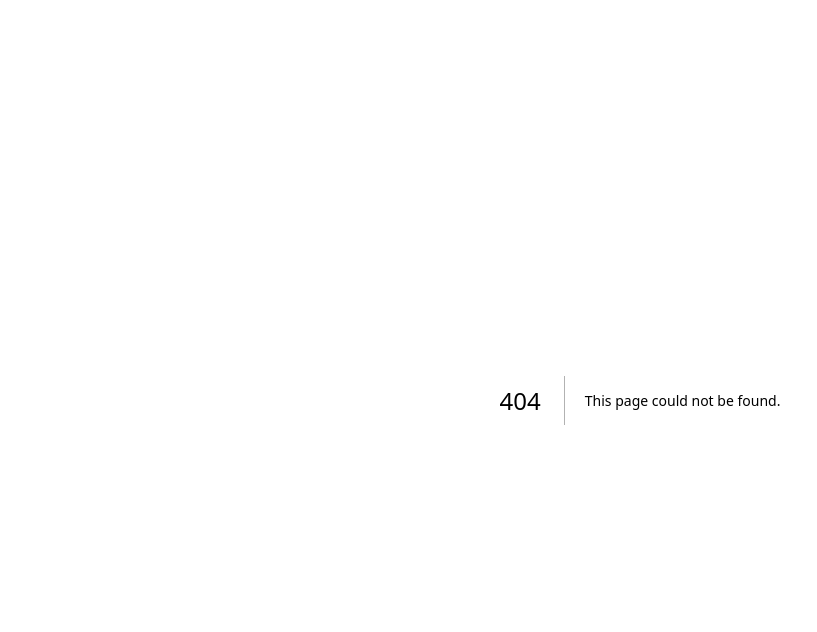
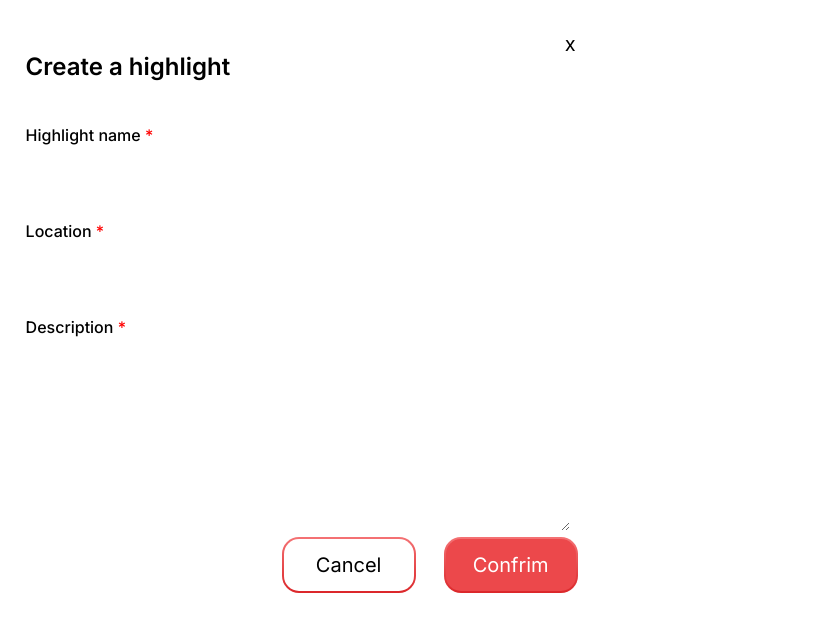
Before and after one commit to TinCanAustin/SFU-Surge-Challenge, a Next.js app: page /create in a window 1280 px wide. Before the commit this address had no page. Shown: the top 632 px of the page, without its empty margins (0-817 px from the left). Built offline with nearby package versions, Linux system fonts and the light colour scheme.

Commit message:
Parallel route fix

```diff
--- /dev/null
+++ b/src/app/@modal/default.tsx
@@ -0,0 +1,3 @@
+export default function Default() {
+  return null
+}
--- /dev/null
+++ b/src/app/create/page.tsx
@@ -0,0 +1,5 @@
+import Create_highlight from '@/components/create_highlight/create_highlight'
+
+export default function CreatePage() {
+  return <Create_highlight />
+}
--- a/src/app/globals.css
+++ b/src/app/globals.css
@@ -34,3 +34,14 @@ body{
   bottom:40px;
 	right:40px;
 }
+
+.backdrop{
+  display: flex;
+  justify-content: center;
+  align-items: center;
+
+  position: fixed;
+  inset: 0;
+  z-index: 10;
+  background: rgba(218, 152, 152, 0.498);
+}
--- a/src/app/layout.tsx
+++ b/src/app/layout.tsx
@@ -26,9 +26,7 @@ export default function RootLayout({
 }>) {
   return (
     <html lang="en">
-      <body
-        className={`${geistSans.variable} ${geistMono.variable} antialiased`}
-      >
+      <body>
         {children}
         {modal}
       </body>
--- a/src/components/create_highlight/create_highlight.tsx
+++ b/src/components/create_highlight/create_highlight.tsx
@@ -1,9 +1,16 @@
 'use client';
 
+import { useRouter } from 'next/navigation';
 import FormButton from '../buttons/formButton';
 import './style.css'
 
 function Create_highlight(){
+    const router = useRouter();
+
+    const handleRoute = () =>{
+        router.back();
+    }
+
     return(
         <div id='form'>
             <div className="form-head">
@@ -19,7 +26,7 @@ function Create_highlight(){
                 <textarea name="desc"></textarea>
             </form>
             <div className='form-buttons'>
-                <div className='add_pad'><FormButton text="Cancel" type='cancel' onClick={()=>{}}/></div>
+                <div className='add_pad'><FormButton text="Cancel" type='cancel' onClick={handleRoute}/></div>
                 <div className='add_pad'><FormButton text="Confrim" type='confirm' onClick={()=>{}}/></div>
             </div>
         </div>
--- a/src/functions/searchImage.ts
+++ b/src/functions/searchImage.ts
@@ -15,11 +15,12 @@ export async function search(img_src : string){
         const body = await response.json();
         const items = body["items"] as search_tp[];
 
-
-        for(let e of items){
+        if(items){
+           for(let e of items){
             if(e.image.height >= 250 && e.image.width >= 400){
                 return e.link;
             }
+        }
         }
     } catch (err){
         console.error(err);
```
Also changed, not shown: src/app/@modal/(.)create/page.tsx (added, +9 -0 lines), src/app/@modal/create/page.tsx (deleted, +0 -9 lines).
